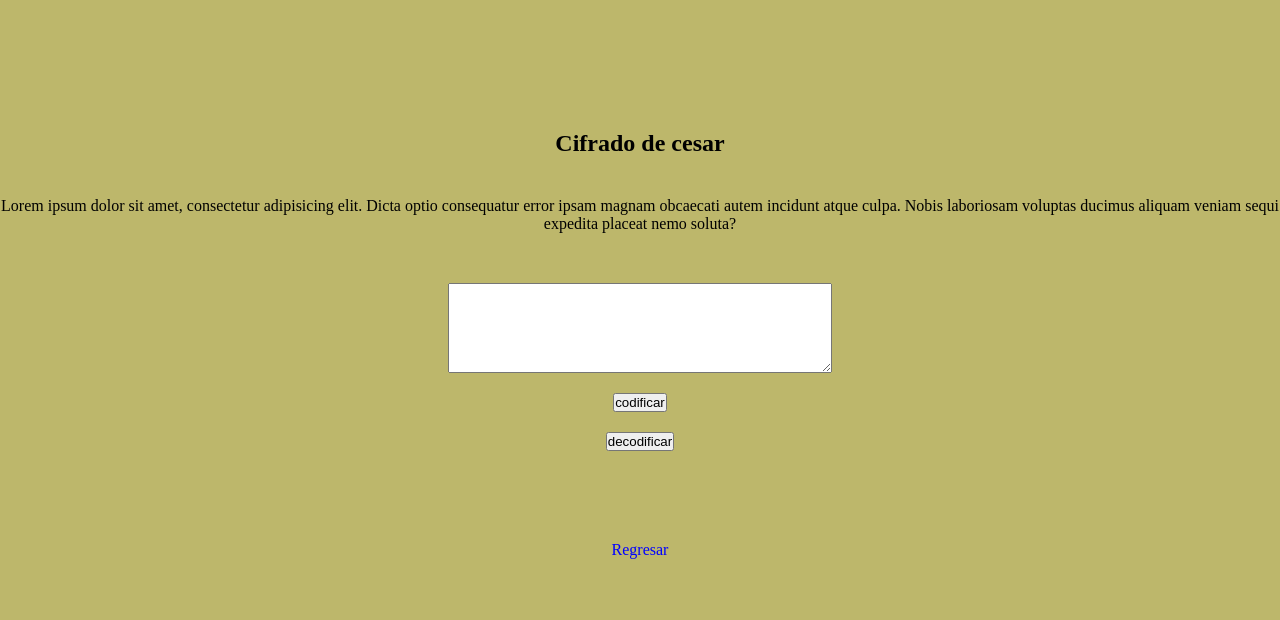
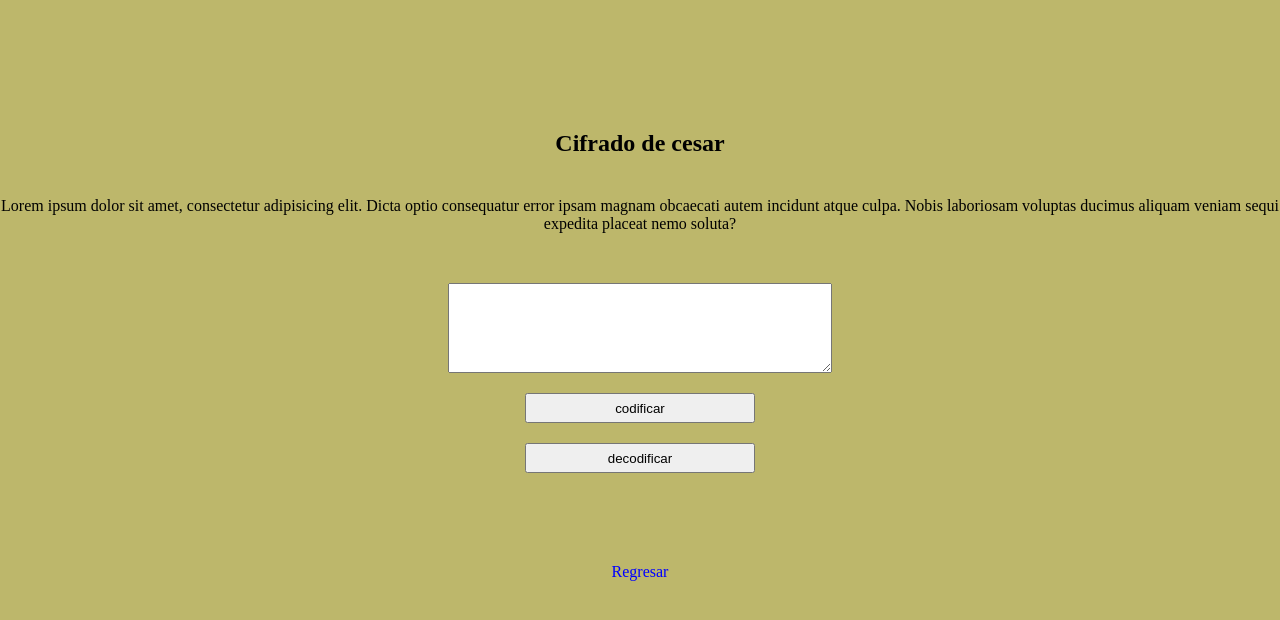
Before and after one commit to kira4489/FCC-JS, a plain HTML site: page Cifradodecesar/index.html in a window 1280 px wide. Drawn offline with Linux system fonts and the light colour scheme.

Commit message:
actualizaciones

```diff
--- a/Cifradodecesar/css/estilos.css
+++ b/Cifradodecesar/css/estilos.css
@@ -35,8 +35,10 @@ textarea {
 
 input[type="button"] {
   display: block;
-  margin: 0 auto;
-  margin-top: 20px;
+    margin: 0 auto;
+    width: 18%;
+    height: 30px;
+    margin-top: 20px;
 }
 
 #resultado {
--- a/Romanos/css/estilos.css
+++ b/Romanos/css/estilos.css
@@ -22,6 +22,7 @@ body {
 .container p {
   text-align: center;
   margin-top: 40px;
+  font-size: 20px;
 }
 
 .input {
```
